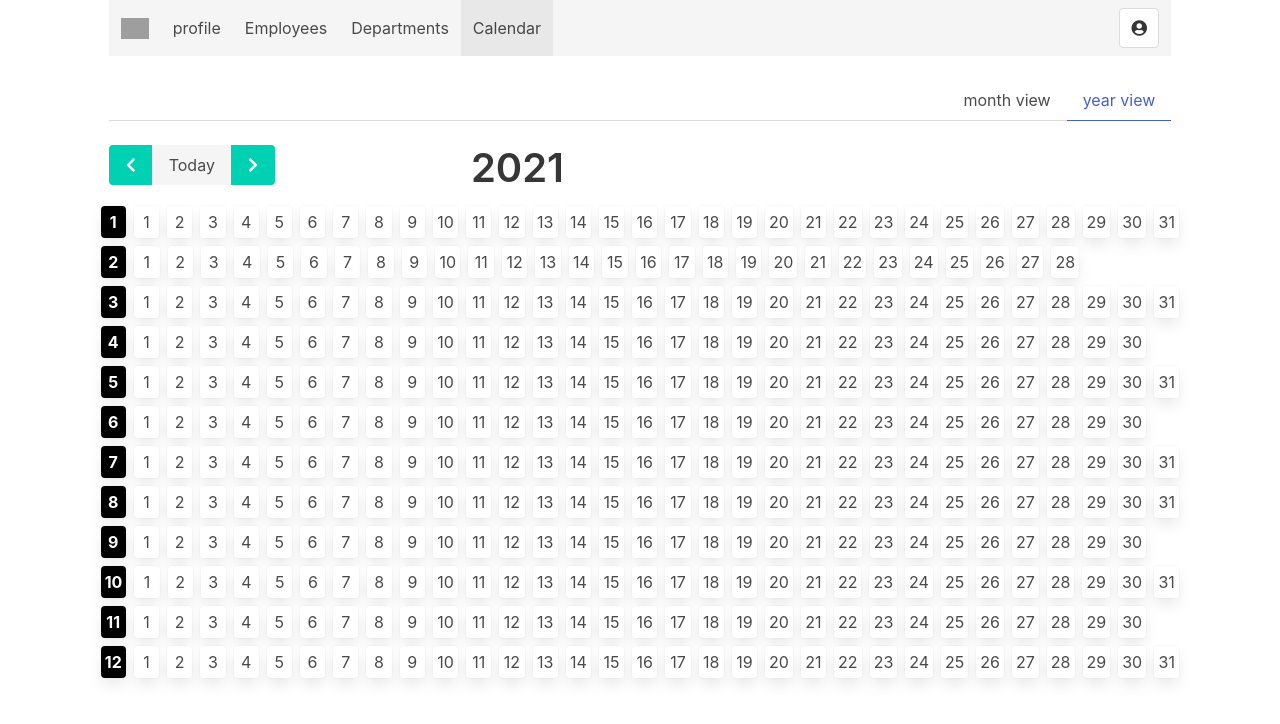
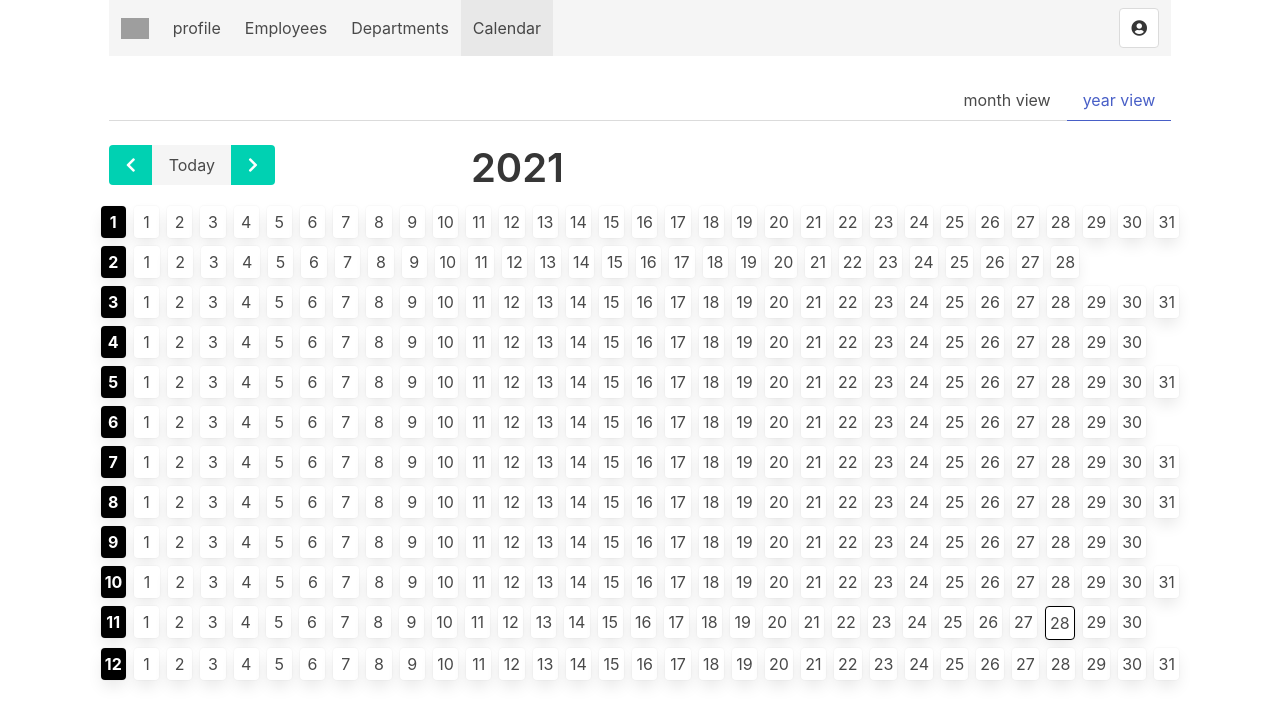
Before and after one commit to dabeng/hr, a React (Create React App) app: page /calendar/year-view in a window 1280 px wide. Shown: the top 724 px of the page. Built offline with nearby package versions, Linux system fonts and the light colour scheme; sample sign-in values are in the browser's storage; grey boxes are pictures that could not be loaded.

Commit message:
identify tody in year view

```diff
--- a/src/features/calendar/MonthView.js
+++ b/src/features/calendar/MonthView.js
@@ -1,10 +1,19 @@
-import React from "react";
+import React, { useState } from "react";
 
 import dayjs from 'dayjs';
 
 import styles from "./MonthView.module.scss";
 
 const MonthView = () => {
+  const [increment, setIncrement] = useState(0);
+
+  const previousMonth = e => {
+    setIncrement(prev => prev - 1);
+  };
+
+  const nextMonth = e => {
+    setIncrement(prev => prev + 1);
+  };
 
   const createCards = () => {
     let rows = [];
@@ -48,13 +57,13 @@ const MonthView = () => {
       <div className="columns is-mobile">
         <div className="column is-4">
           <div className="buttons has-addons">
-            <button className="button is-primary">
+            <button className="button is-primary" onClick={previousMonth}>
               <i className="fas fa-chevron-left"></i>
             </button>
             <button className="button is-light">
               Today
             </button>
-            <button className="button is-primary">
+            <button className="button is-primary" onClick={nextMonth}>
               <i className="fas fa-chevron-right"></i>
             </button>
           </div>
--- a/src/features/calendar/YearView.js
+++ b/src/features/calendar/YearView.js
@@ -1,11 +1,16 @@
 import React, { useState } from "react";
 
 import dayjs from 'dayjs';
+import DayOfYear from 'dayjs/plugin/dayOfYear';
 
 import styles from "./YearView.module.scss";
 
 const YearView = () => {
+  dayjs.extend(DayOfYear);
+
   const [increment, setIncrement] = useState(0);
+
+
 
   const previousYear = e => {
     setIncrement(prev => prev - 1);
@@ -22,7 +27,11 @@ const YearView = () => {
       let daysInMonth = dayjs().add(increment, 'year').month(i).daysInMonth();
       for (let j = 0; j < 32; j++) {
         columns.push(<div className={`column ${styles.column}`} key={j}>
-          <div className={"card" + (j === 0 ? ` ${styles.month_card}` : "") + (j > daysInMonth ? ` ${styles.placeholder_card}` : "")}>
+          <div className={"card"
+            + (j === 0 ? ` ${styles.month_card}` : "")
+            + (j > daysInMonth ? ` ${styles.placeholder_card}` : "")
+            + (dayjs().month() === i && dayjs().date() === j ? ` ${styles.today_card}` : "")
+          }>
             <div className={`card-content ${styles.card_content}`}>
               <div className="content">
                 {j === 0 ? i + 1 :
--- a/src/features/calendar/YearView.module.scss
+++ b/src/features/calendar/YearView.module.scss
@@ -13,6 +13,10 @@
   background-color: #000;
 }
 
+.today_card {
+  border: 1px solid #000;
+}
+
 .placeholder_card {
   visibility: hidden;
 }
```
